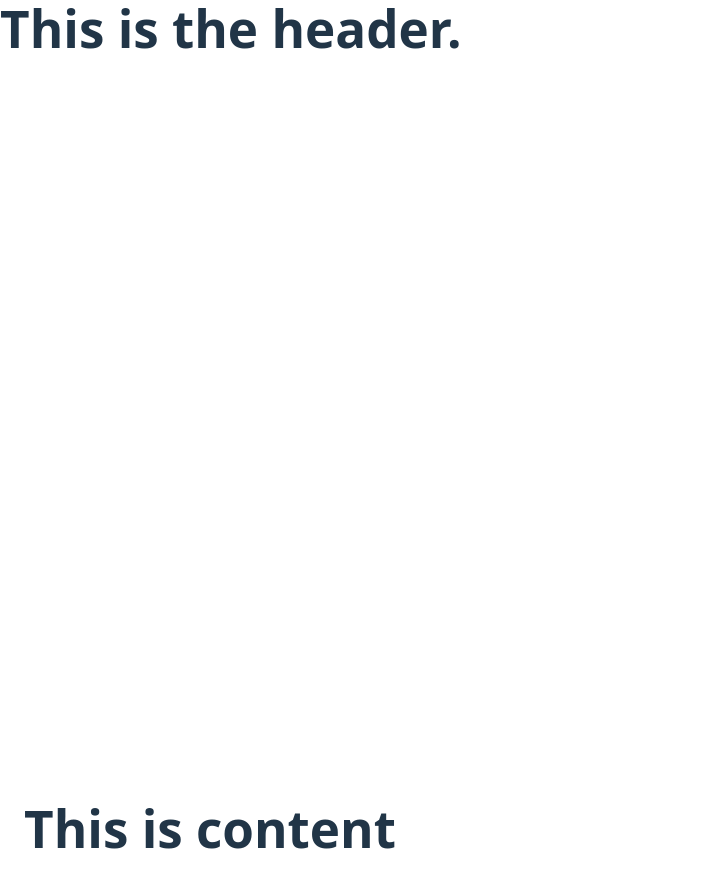
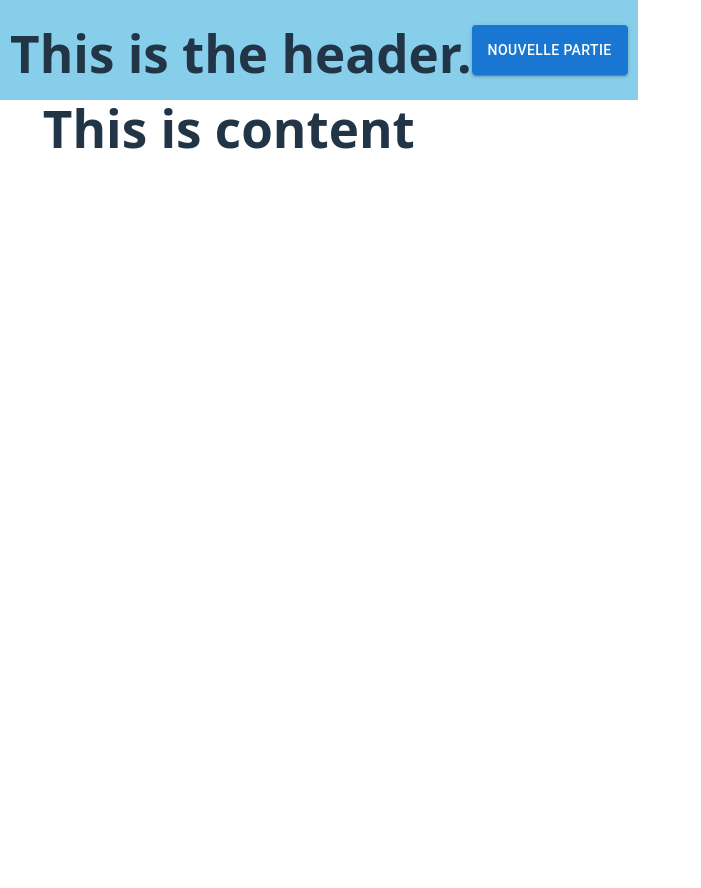
Before and after one commit to nabassi0/QuantumMemory, a React (Vite) app in the folder frontend/: page / in a window 1280 px wide. Shown: the top 888 px of the page, without its empty margins (0-701 px from the left). Built offline with nearby package versions, Linux system fonts and the light colour scheme.

Commit message:
fixing header

```diff
--- a/frontend/package.json
+++ b/frontend/package.json
@@ -13,6 +13,7 @@
     "@emotion/react": "^11.14.0",
     "@emotion/styled": "^11.14.0",
     "@mui/icons-material": "^7.1.1",
+    "@mui/joy": "^5.0.0-beta.52",
     "@mui/material": "^7.1.1",
     "react": "^19.1.0",
     "react-dom": "^19.1.0"
--- a/frontend/src/App.jsx
+++ b/frontend/src/App.jsx
@@ -8,9 +8,7 @@ function App() {
     <div>
       <Header />
       <Container maxWidth="sm">
-        <div>
           <h1> This is content</h1>
-        </div>
       </Container>
     </div>
   );
--- a/frontend/src/components/Header.tsx
+++ b/frontend/src/components/Header.tsx
@@ -1,9 +1,14 @@
 import "../styles/components/Header.scss";
+import Button from "@mui/material/Button";
 
 export default function Header() {
   return (
-    <div>
-      <h1>This is the header.</h1>
+    <div className="header">
+      <div className="header-container">
+        <h1>This is the header.</h1>
+      <Button variant="contained">Nouvelle partie</Button>
+      </div>
+
     </div>
   );
 }
--- a/frontend/src/styles/components/Header.scss
+++ b/frontend/src/styles/components/Header.scss
@@ -0,0 +1,16 @@
+.header {
+    width: 100%;
+    height: 100px;
+    background-color: skyblue;
+    display: flex;
+    align-items: center;
+}
+
+.header-container {
+    display: flex;
+    justify-content: space-between;
+    align-items: center;
+    width: 100%;
+    height: 50px;
+    padding: 10px;
+}
```
Also changed, not shown: 1 other file (tests, documents, lock files or other folders).
